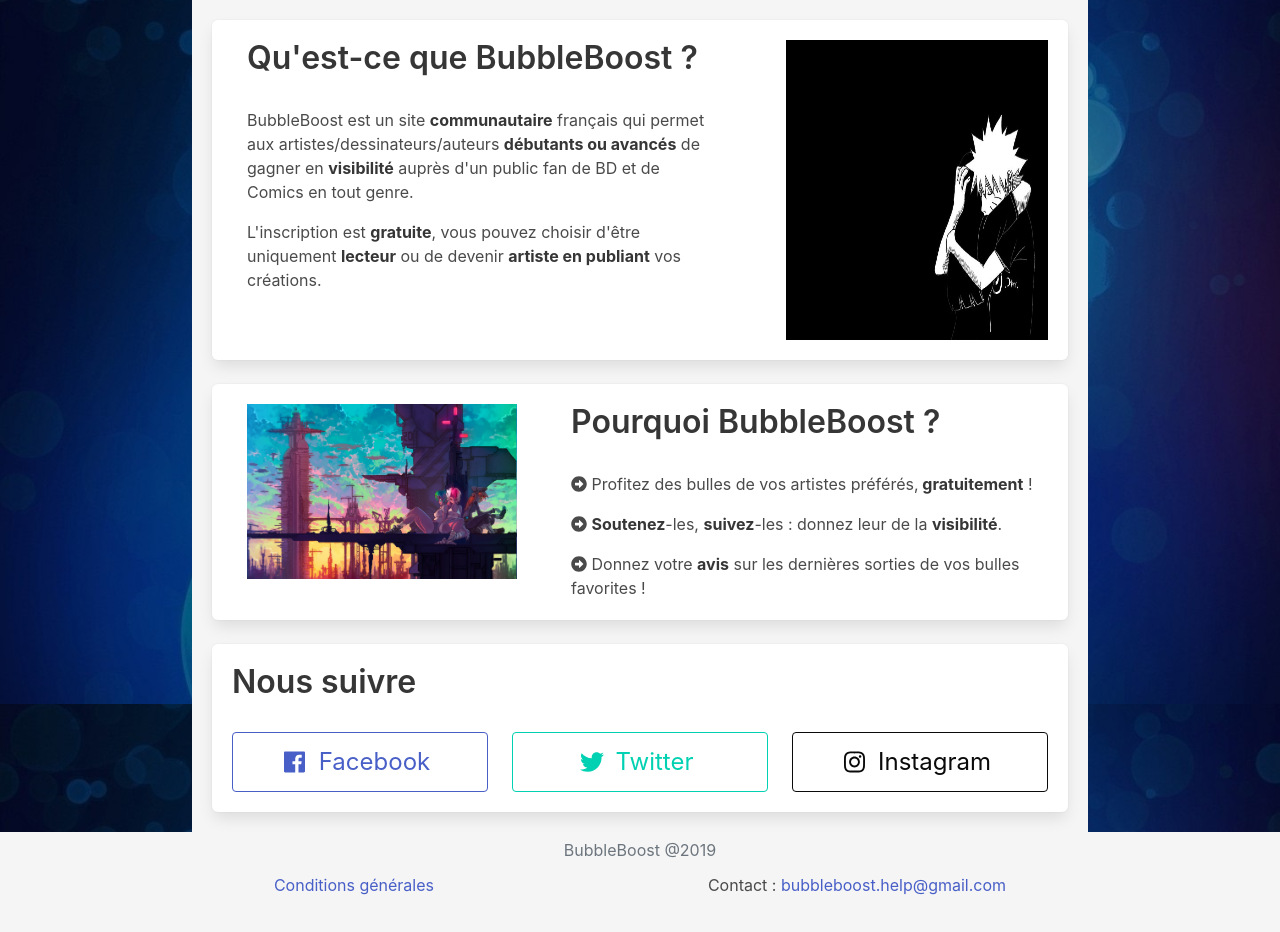
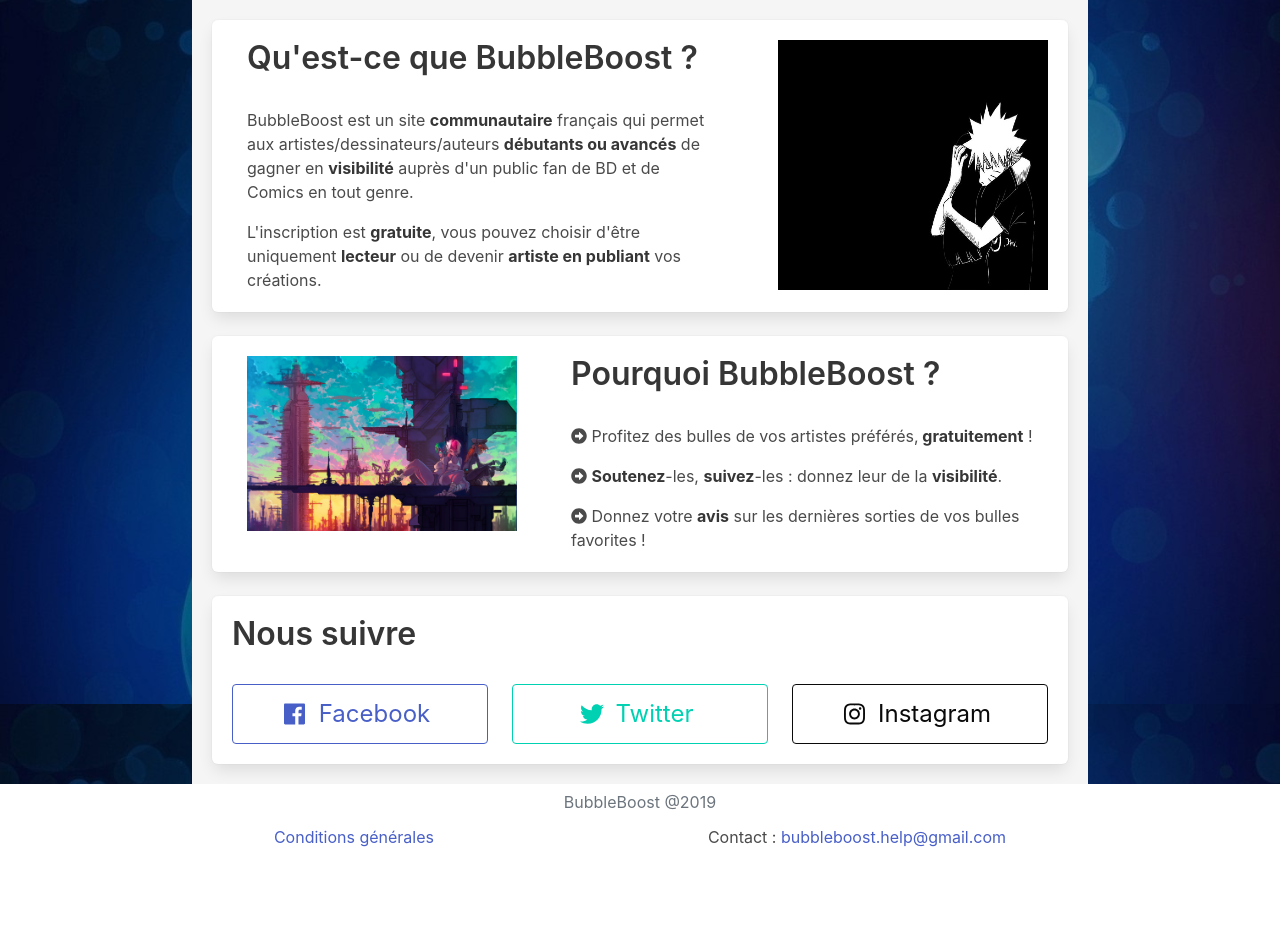
Before and after one commit to LucasVantomme/BubbleBoost, a PHP site: page / in a window 1280 px wide. Shown: the part 96-1028 px from the top of the page. After the commit the page ends 943 px from the top, so only its background shows below. Run offline with PHP 8.4, Linux system fonts and the light colour scheme; some libraries are stand-ins or nearby versions.

Commit message:
Dernières modif page d'accueil

```diff
--- a/assets/css/styles.css
+++ b/assets/css/styles.css
@@ -1,8 +1,8 @@
 .puzzle-slider, .puzzle-slider img  {
     width: 100%;
     max-width: 300px;
-    max-height: 300px;
-    height: 300px;
+    max-height: 250px;
+    height: 250px;
     float: right;
     margin: 0px;
     margin-right: -15px;
@@ -194,7 +194,7 @@
 footer {
     bottom: 0;
     width: 100%;
-    background-color: #f5f5f5;
+    background-color:white;
     display:table-row!important;
     flex-direction: column;
     height: 100px;
--- a/index.php
+++ b/index.php
@@ -9,16 +9,16 @@
 		<div class="tile is-child box">
 
 			<div class="columns">
-				<div class="column is-narrow">
-					<div class="container" style="width: 500px;">
+				<div class="column">
+					<div class="container">
 						<p class="title">Qu'est-ce que BubbleBoost ?</p>
 						<p>BubbleBoost est un site <strong>communautaire</strong> français qui permet aux artistes/dessinateurs/auteurs <strong>débutants ou avancés</strong> de gagner en <strong>visibilité</strong> auprès d'un public fan de BD et de Comics en tout genre.</p>
 						<p>L'inscription est <strong>gratuite</strong>, vous pouvez choisir d'être uniquement <strong>lecteur</strong> ou de devenir <strong>artiste en publiant</strong> vos créations.</p>
 						<!--<a class="btn btn-outline-danger btn-lg">Découvrir</a>-->
 					</div>
 				</div>
-				<div class="column">
-    				<div class="container">
+				<div class="column is-narrow">
+    				<div class="container" style="width: 300px;">
 						<div class="puzzle-slider puzzle-slider-1">
 							<div class="slides">
 								<img class="item" src="assets/images/5.jpg" alt="image">
```
